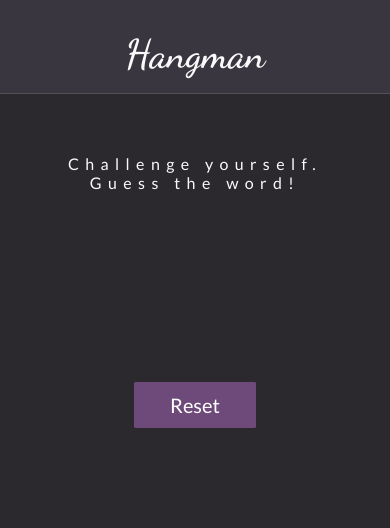
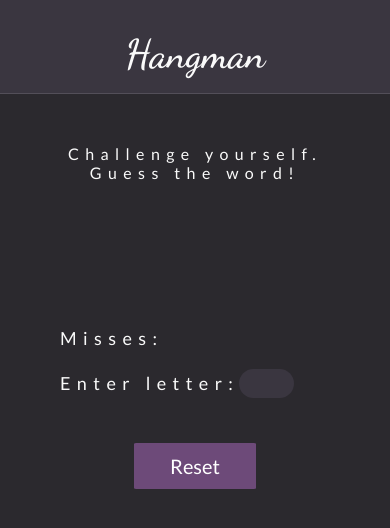
Before and after one commit to volyaosi/hangman_game, a plain HTML site: page index.html in a window 390 px wide. Drawn offline with Linux system fonts and the light colour scheme; no server answers.

Commit message:
Added input: user can enter the guess letter into the special box

```diff
--- a/index.html
+++ b/index.html
@@ -14,12 +14,19 @@
     </head>
     <body>
         <h1>Hangman</h1>
-        <div class="container">
+        <section class="container">
             <p class='intro'>Challenge yourself. Guess the word!</p>
             <div id="puzzle" class="puzzle"></div>
-            <p id="guesses"></p>
+
+            <div class="playboard-container">
+                <div id="guesses"></div>
+                <div id="incorrectLetters">Misses: </div>
+                <div class="user-input">
+                    <label for="guessLetter">Enter letter:</label><input type="text" name="guessLetter">
+                </div>
+            </div>
             <button id="reset" class="button">Reset</button>
-        </div>
+        </section>
 
         <script src="js/requests.js"></script>
         <script src="js/hangman.js"></script>
--- a/js/app.js
+++ b/js/app.js
@@ -1,5 +1,7 @@
 const puzzleEl = document.querySelector('#puzzle');
 const guessesEl = document.querySelector('#guesses');
+const mistakesEl = document.querySelector('#incorrectLetters');
+const userInput = document.querySelector('input');
 let game;
 
 window.addEventListener('keypress', (e) => {
@@ -11,6 +13,8 @@ window.addEventListener('keypress', (e) => {
 const render = () => {
     puzzleEl.innerHTML = '';
     guessesEl.textContent = game.statusMessage;
+    mistakesEl.innerHTML = `Missed: ${game.incorrectLetters.join(" ")} `;
+    userInput.value = '';
 
     game.puzzle.split('').forEach((letter) => {
         puzzleEl.innerHTML += `<span>${letter}</span>`;
@@ -18,8 +22,8 @@ const render = () => {
 };
 const startGame = async () => {
     const puzzle = await getPuzzle();
-
-    game = new Hangman(puzzle.word, 5);
+    userInput.value = '';
+    game = new Hangman(puzzle.word, 10);
     render();
 };
 
--- a/js/hangman.js
+++ b/js/hangman.js
@@ -57,4 +57,14 @@ class Hangman {
 
         this.calculateStatus();
     }
+
+    get incorrectLetters() {
+
+        const incorrectLetterArr = this.guessedLetters.map((letter) => {
+            if (!this.word.includes(letter)) {
+                return letter.toUpperCase();
+            }
+        });
+        return incorrectLetterArr;
+    }
 }
--- a/style/style.css
+++ b/style/style.css
@@ -29,15 +29,21 @@ h1 {
     font-size: 20px;
     max-width: 80%;
     margin: 0 auto;
-    padding-top: 100px;
+    padding-top: 80px;
     text-align: center;
 }
 
 .intro {
     font-size: 18px;
-    padding-bottom: 100px;
+    padding-bottom: 70px;
 
 }
+.playboard-container {
+    width: 300px;
+    text-align: left;
+    padding: 5px 15px;
+}
+
 
 span {
     border-bottom: 1px solid #534f59;
@@ -49,10 +55,27 @@ span {
     text-align: center;
     text-transform: uppercase;
     width: 30px;
-
 }
 
-p {
+.user-input {
+    display: flex;
+    align-items: center;
+}
+
+.user-input input {
+    width: 55px;
+    line-height: 1.8rem;
+    border-radius: 20px;
+    color: #FFF;
+    background: #3a3640;
+    border: none;
+    outline: none;
+    /* padding-left: 20px; */
+    text-align: center;
+    font-size: 20px;
+}
+
+div, p {
     margin-bottom: 20px;
     letter-spacing: 0.4rem;
 }
@@ -81,7 +104,7 @@ p {
 }
 
 
-@media (max-height: 650px) {
+@media (max-height: 768px) {
     h1 {
         padding-top: 30px;
     }
@@ -90,12 +113,8 @@ p {
         padding-top: 80px;
         text-align: center;
     }
-
-    .intro {
-        padding-bottom: 60px;
-    }
 }
-@media (max-width: 400px) {
+@media (max-width: 500px) {
     h1 {
         font-size: 40px;
         padding-top: 30px;
@@ -105,17 +124,21 @@ p {
         font-size: 18px;
         max-width: 80%;
         margin: 0 auto;
-        padding-top: 60px;
+        padding-top: 50px;
         text-align: center;
     }
 
     .intro {
         font-size: 16px;
-        padding-bottom: 80px;
+        padding-bottom: 50px;
     }
     span {
         font-size: 20px;
         margin: 2px;
         width: 25px;
     }
+
+    .puzzle {
+        margin-bottom: 50px;
+    }
 }
```
